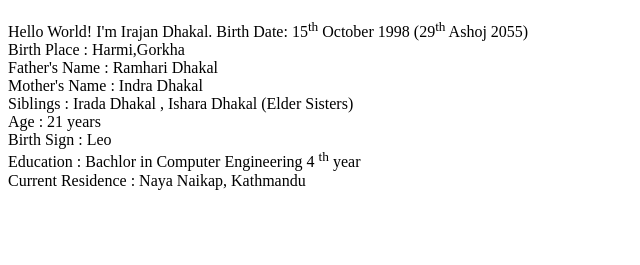
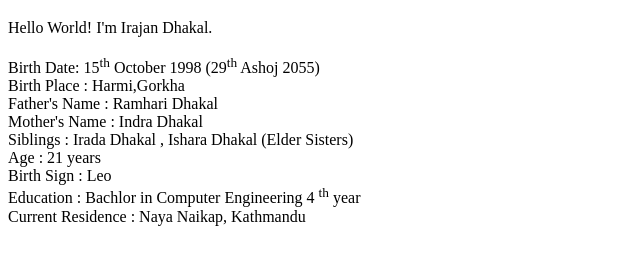
Before and after one commit to Irajan/blog, a plain HTML site: page index.html in a window 1280 px wide. Shown: the part 61-326 px from the top of the page, without its empty margins (0-640 px from the left). Drawn offline with Linux system fonts and the light colour scheme.

Commit message:
Update index.html

```diff
--- a/index.html
+++ b/index.html
@@ -2,11 +2,12 @@
 <html>
 <head>
 	<title>Irajan Dhakal</title>
+	<link rel="stylesheet" type="style/css" href="./style.css"/>
 </head>
 	<body>
 	<h1>Irajan Dhakal</h1>
 	<p>
-		Hello World! I'm Irajan Dhakal.
+		Hello World! I'm Irajan Dhakal. <br><br>
 
 			Birth Date: 15<sup>th</sup> October 1998 (29<sup>th</sup> Ashoj 2055) <br>
 		Birth Place : Harmi,Gorkha </br>
```
